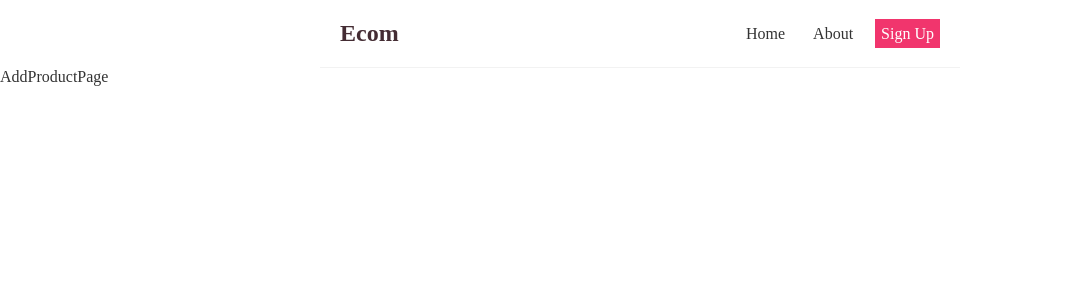
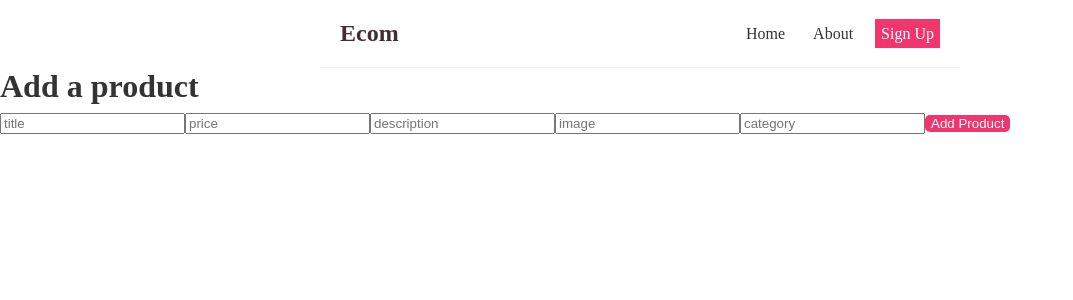
Before and after one commit to sameera474/vite-project, a React (Vite) app: page /addProduct in a window 1280 px wide. Shown: the top 300 px of the page, without its empty margins (0-1073 px from the left). Built offline with nearby package versions, Linux system fonts and the light colour scheme; the HTML template or start-up script is replaced by a standard one.

Commit message:
Add formik form Hooks

```diff
--- a/package.json
+++ b/package.json
@@ -10,9 +10,11 @@
     "preview": "vite preview"
   },
   "dependencies": {
+    "formik": "^2.4.6",
     "react": "^18.2.0",
     "react-dom": "^18.2.0",
-    "react-router-dom": "^6.24.0"
+    "react-router-dom": "^6.24.0",
+    "yup": "^1.4.0"
   },
   "devDependencies": {
     "@types/react": "^18.2.64",
--- a/src/components/AddProductPage.jsx
+++ b/src/components/AddProductPage.jsx
@@ -1,7 +1,84 @@
 import React from "react";
+import { usePostProduct } from "../hooks/usePostProduct";
+import { useFormik } from "formik";
+import * as Yup from "yup";
+
+const valuesSchema = {
+  title: "",
+  price: "",
+  description: "",
+  image: "",
+  category: "",
+};
 
 const AddProductPage = () => {
-  return <div>AddProductPage</div>;
+  const { addProduct, product, error, isLoading } = usePostProduct();
+  console.log(product);
+  const formik = useFormik({
+    initialValues: valuesSchema,
+    validationSchema: Yup.object({
+      title: Yup.string().min(3, "title must be more than 3").required(),
+      price: Yup.number().min(1, "Price should be more than 1").required(),
+      description: Yup.string().min(2, "description should need").required(),
+    }),
+    onSubmit: (values) => {
+      addProduct(values);
+    },
+  });
+  //   console.log(formik);
+  return (
+    <form onSubmit={formik.handleSubmit}>
+      <h1>Add a product</h1>
+      <input
+        onChange={formik.handleChange}
+        value={formik.values.title}
+        type="text"
+        id="title"
+        placeholder="title"
+      />
+      {formik.touched.title && formik.errors.title ? (
+        <div>{formik.errors.title}</div>
+      ) : null}
+      <input
+        onChange={formik.handleChange}
+        value={formik.values.price}
+        type="number"
+        id="price"
+        placeholder="price"
+      />
+      {formik.touched.price && formik.errors.price ? (
+        <div>{formik.errors.price}</div>
+      ) : null}
+      <input
+        onChange={formik.handleChange}
+        value={formik.values.description}
+        type="text"
+        id="description"
+        placeholder="description"
+      />
+      {formik.touched.description && formik.errors.description ? (
+        <div>{formik.errors.description}</div>
+      ) : null}
+      <input
+        onChange={formik.handleChange}
+        value={formik.values.image}
+        type="text"
+        id="image"
+        placeholder="image"
+      />
+      {formik.touched.image && formik.errors.image ? (
+        <div>{formik.errors.image}</div>
+      ) : null}
+      <input
+        onChange={formik.handleChange}
+        value={formik.values.category}
+        type="text"
+        id="category"
+        placeholder="category"
+      />
+      <button type="submit">Add Product</button>
+    </form>
+  );
 };
 
 export default AddProductPage;
--- a/src/hooks/useFetchProducts.jsx
+++ b/src/hooks/useFetchProducts.jsx
@@ -19,7 +19,6 @@ export const useFetchProducts = (selectedCategoryName) => {
           // console.log(product);
           // setSelectedProducts(product);
         } else {
-          setIsLoading(false);
           throw new Error("Can't fetch products");
         }
       } catch (error) {
--- /dev/null
+++ b/src/hooks/usePostProduct.jsx
@@ -0,0 +1,32 @@
+import { useState } from "react";
+
+export const usePostProduct = () => {
+  const [product, setProduct] = useState(null);
+  const [isLoading, setIsLoading] = useState(false);
+  const [error, setError] = useState();
+
+  const addProduct = async (product) => {
+    setIsLoading(true);
+    try {
+      const response = await fetch("https://fakestoreapi.com/products", {
+        method: "POST",
+        headers: {
+          "Content-Type": "application/json",
+        },
+        body: JSON.stringify(product),
+      });
+      if (response.ok) {
+        const data = await response.json();
+        setProduct(data);
+        setIsLoading(false);
+      } else {
+        throw new Error("Failed to add product");
+      }
+    } catch (error) {
+      setError("Can't add product,Some weird error");
+    } finally {
+      setIsLoading(false);
+    }
+  };
+  return { product, error, isLoading, addProduct };
+};
```
Also changed, not shown: 1 other file (tests, documents, lock files or other folders).
